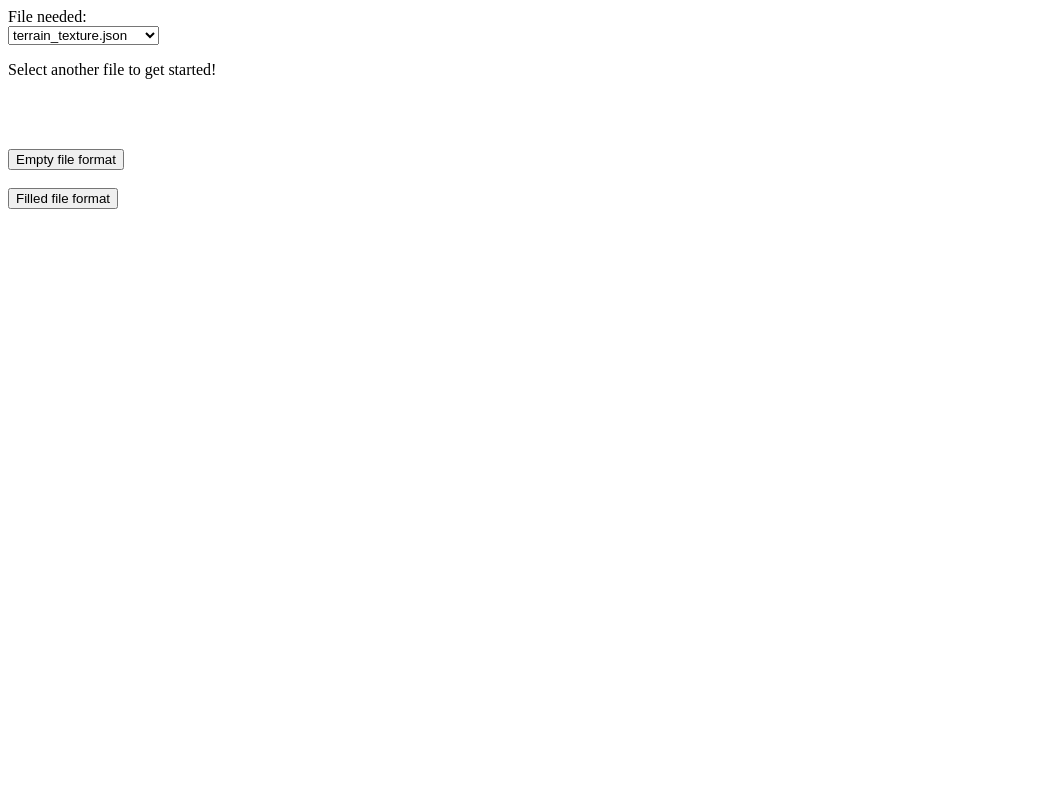
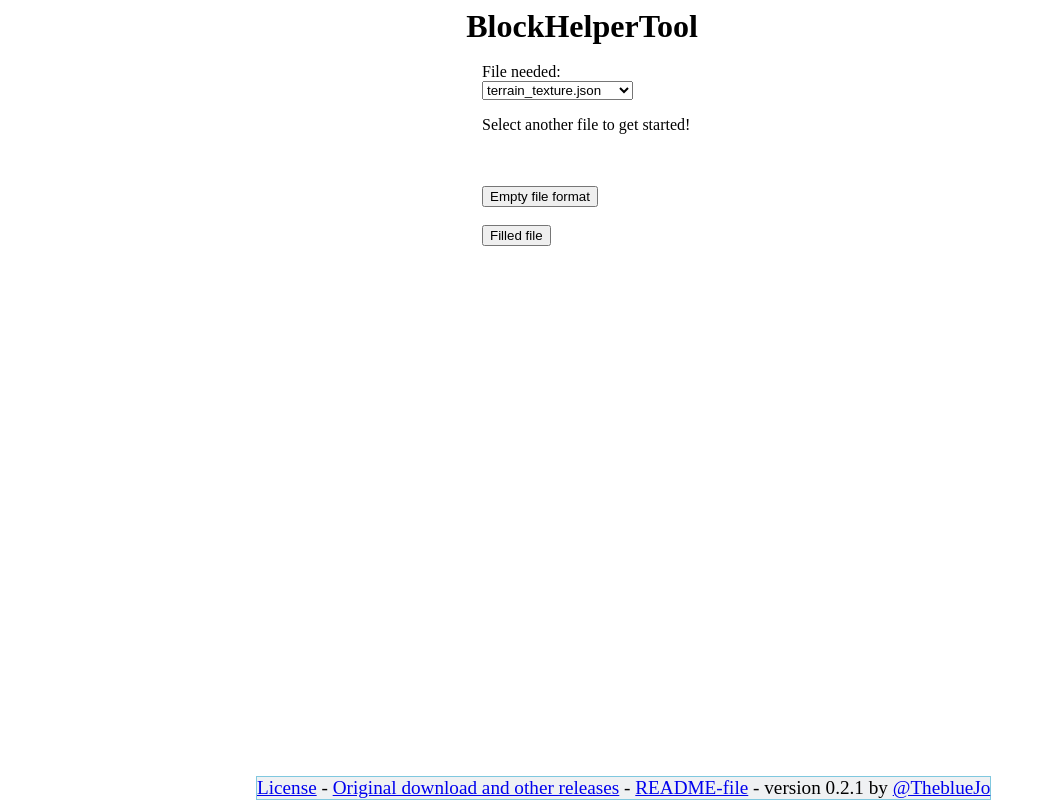
Before and after one commit to TheblueJo/BlockFileHelper, a plain HTML site: page index.html in a window 1280 px wide. Shown: the whole page, without its empty margins (0-1046 px from the left). Drawn offline with Linux system fonts and the light colour scheme.

Commit message:
public v0.2.1

```diff
--- a/index.html
+++ b/index.html
@@ -2,12 +2,14 @@
 <head>
     <title>BlockHelperTool</title>
     <meta charset="utf-8">
-    <link type="text/css" rel="stylesheet" href="">
+    <link rel="stylesheet" href="./styles/style.css">
     <script src="scripts/Defining.js"></script>
     <script src="scripts/main.js"></script>
     <script src="scripts/FileTemplates.js"></script>
 </head>
 <body>
+    <h1>BlockHelperTool</h1>
+    <br>
     <form>
         <label for="fileType">File needed:</label><br>
         <select name="fileType" id="fileType" onchange="changeTemplate()">
@@ -21,13 +23,23 @@
         <br>
         <div id="cOF">
         </div>
+        <div>
+            <button onclick="sampleFile()" id="dbns"> Empty file format </button>
+        </div>
+        <br>
+        <div>
+            <button onclick="filledFile()" id="dbn"> Filled file </button>
+        </div>
     </form>
     <br>
-    <div>
-        <button onclick="sampleFile()" id="dbns"> Empty file format </button>
-    </div>
-    <br>
-    <div>
-        <button onclick="sampleFile()" id="dbn"> Filled file format </button>
+
+    <div id="infos">
+        <a href="./LICENSE">License</a>
+         -
+        <a href="https://github.com/TheblueJo/BlockFileHelper/releases">Original download and other releases</a>
+         -
+        <a href="./README.md">README-file</a>
+         -
+        <a>version 0.2.1 by <a href="https://github.com/TheblueJo">@TheblueJo</a></a>
     </div>
 </body>
--- /dev/null
+++ b/styles/style.css
@@ -0,0 +1,22 @@
+#infos {
+    position: fixed;
+    bottom: 0;
+    width:auto;
+    border: 1px solid #80c8df;
+    size: 150;
+    background-color: rgb(239, 241, 243);
+    font-size:larger;
+    left:20%
+}
+
+form {
+    position: static;
+    margin: auto;
+    width: 25%;
+}
+h1 {
+
+    position: static;
+    margin: auto;
+    width: 27.5%;
+}
```
